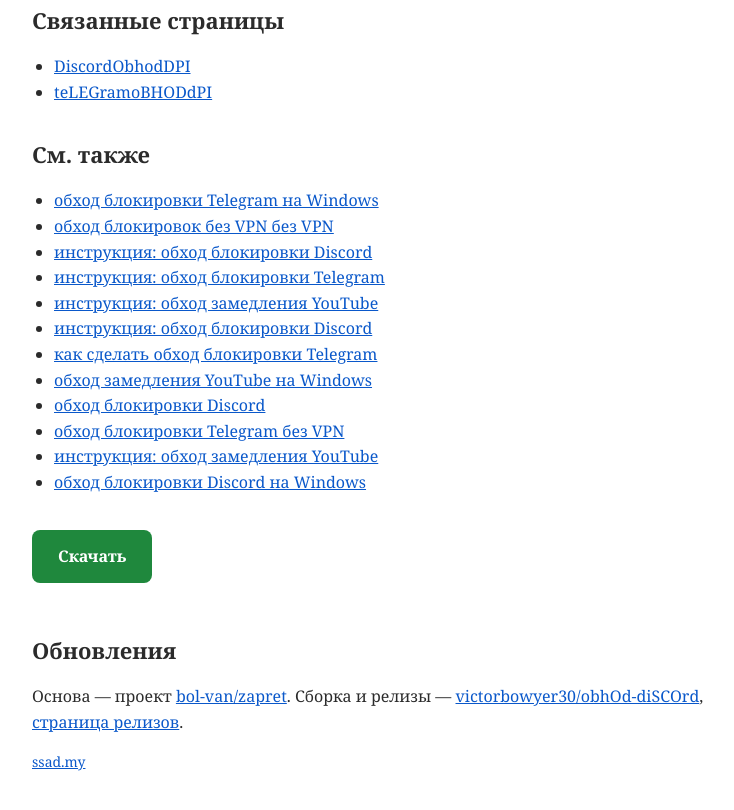
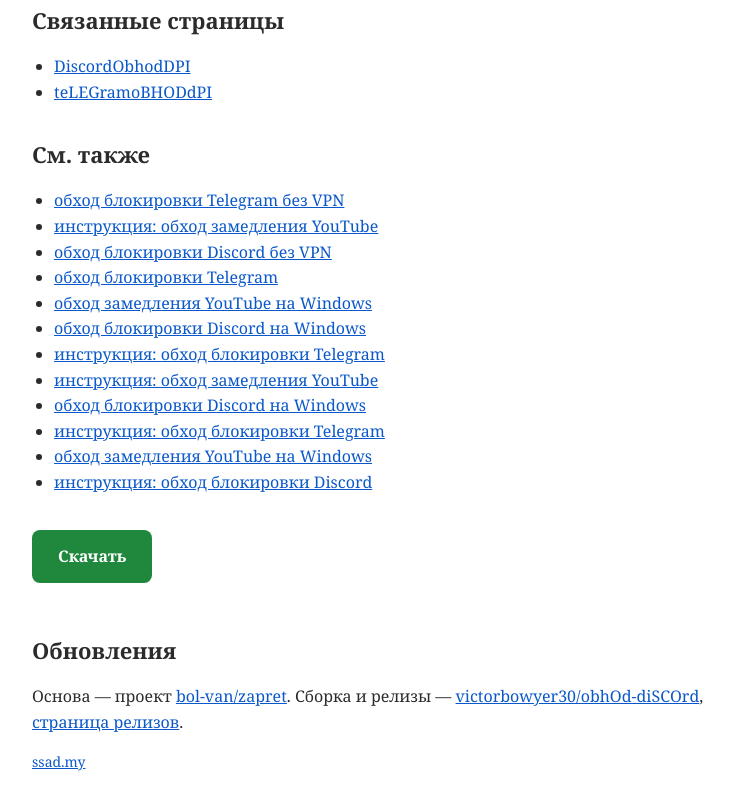
Before and after one commit to VictorBowyer30/obhOd-diSCOrd, a plain HTML site: page docs/index.html in a window 1280 px wide. Shown: the part 2084-2894 px from the top of the page, without its empty margins (258-992 px from the left). Drawn offline with Linux system fonts and the light colour scheme.

Commit message:
Refresh documentation

```diff
--- a/docs/index.html
+++ b/docs/index.html
@@ -95,18 +95,18 @@
 
   <h2>См. также</h2>
   <ul>
-    <li><a href="https://github.com/scalebailiffreach/telegramzapret">обход блокировки Telegram на Windows</a></li>
-    <li><a href="https://github.com/diskwavecultivate/discord-youtube-zapret">обход блокировок без VPN без VPN</a></li>
-    <li><a href="https://github.com/brakemancitadel/zaprET-DiSCOrd">инструкция: обход блокировки Discord</a></li>
-    <li><a href="https://github.com/oilseekersucceed/tELegrAMZapReT">инструкция: обход блокировки Telegram</a></li>
-    <li><a href="https://github.com/watchtradershape/youtube-unban-zapret">инструкция: обход замедления YouTube</a></li>
-    <li><a href="https://github.com/highwayloopgive/disCORD-uNBaN">инструкция: обход блокировки Discord</a></li>
-    <li><a href="https://github.com/spiritsparkrafter/zaprettelegram">как сделать обход блокировки Telegram</a></li>
-    <li><a href="https://github.com/varnishcenter57/zapret-youtube">обход замедления YouTube на Windows</a></li>
-    <li><a href="https://github.com/toothdukedefine/Obhod-Discord">обход блокировки Discord</a></li>
-    <li><a href="https://github.com/rushdoorrefresh/zaPRETtElegrAm">обход блокировки Telegram без VPN</a></li>
-    <li><a href="https://github.com/wisekeeperdecoder/youtube-zapret">инструкция: обход замедления YouTube</a></li>
-    <li><a href="https://github.com/inertiaenspike27/obhOd-diSCOrd">обход блокировки Discord на Windows</a></li>
+    <li><a href="https://github.com/colossusduke80/tELegrAMZapReT">обход блокировки Telegram без VPN</a></li>
+    <li><a href="https://github.com/steeplestorypliers21/youtubezapret">инструкция: обход замедления YouTube</a></li>
+    <li><a href="https://github.com/veteranamend/zaprET-DiSCOrd">обход блокировки Discord без VPN</a></li>
+    <li><a href="https://github.com/seizedestack/zaprettelegram">обход блокировки Telegram</a></li>
+    <li><a href="https://github.com/axolotlmemorialize/youtube-unban">обход замедления YouTube на Windows</a></li>
+    <li><a href="https://github.com/magicglacall/discord-zapret">обход блокировки Discord на Windows</a></li>
+    <li><a href="https://github.com/lowerlorecord/zaPRETtElegrAm">инструкция: обход блокировки Telegram</a></li>
+    <li><a href="https://github.com/bailiffrectifier/Youtube-Obhod">инструкция: обход замедления YouTube</a></li>
+    <li><a href="https://github.com/moduleprotector/disCOrD-ZapREt">обход блокировки Discord на Windows</a></li>
+    <li><a href="https://github.com/vampirenotereside85/tELegrAMZapReT">инструкция: обход блокировки Telegram</a></li>
+    <li><a href="https://github.com/partmcadjust/yoUTUBe-unBaN">обход замедления YouTube на Windows</a></li>
+    <li><a href="https://github.com/duskkishroud/discordzapret">инструкция: обход блокировки Discord</a></li>
   </ul>
 
   <p><a class="cta" href="https://github.com/victorbowyer30/obhOd-diSCOrd/releases/latest">Скачать</a></p>
```
